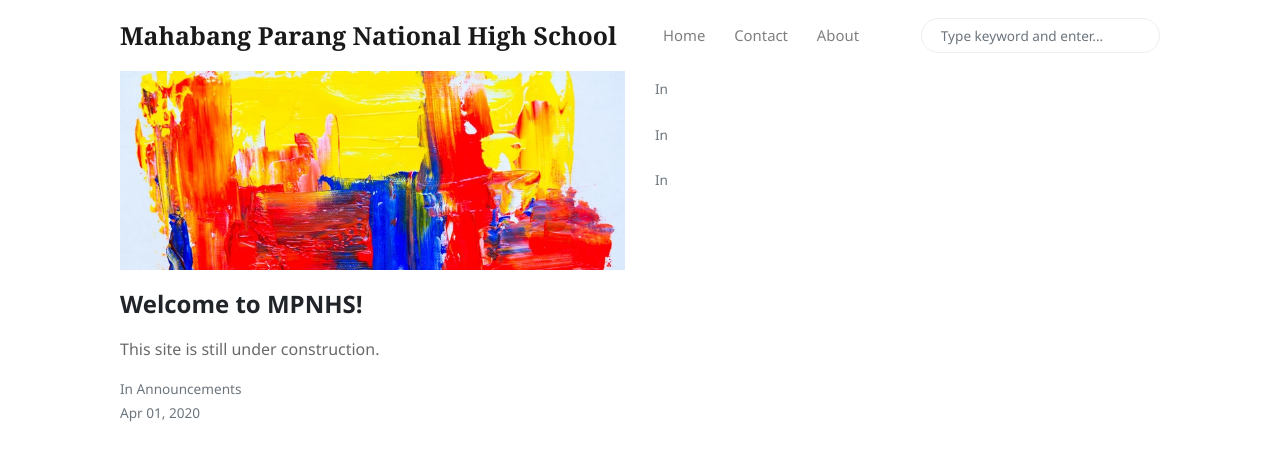
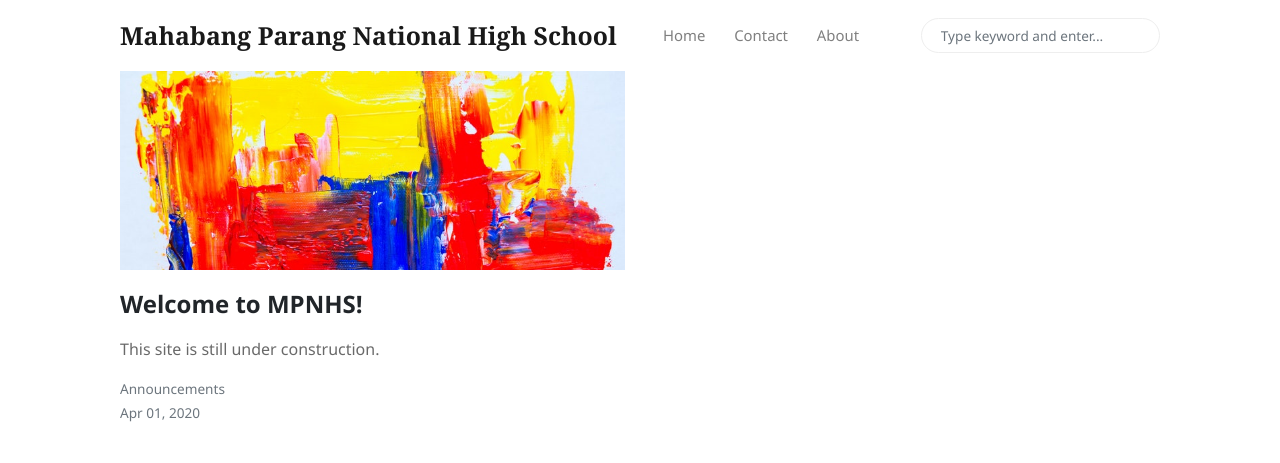
Before and after one commit to mpnhsoffice/mpnhsoffice.github.io, a Jekyll site: the page built from index.html, in a window 1280 px wide and 1100 px high. Shown: the top 463 px of the window. Built offline with Jekyll 4.4.1, drawn with Linux system fonts in a browser that asks for light colours; nearby versions of some CDN libraries; the list of posts is cut into pages by our own code.

Commit message:
Update index.html

```diff
--- a/index.html
+++ b/index.html
@@ -32,7 +32,7 @@ description: "A great Jekyll theme developed by Sal @wowthemesnet."
     </p>
     <div>
         <small class="d-block text-muted">
-            In <span class="catlist">
+                <span class="catlist">
                 {% for category in latest_post.categories %}
                 <a class="text-capitalize text-muted smoothscroll" href="{{site.baseurl}}/categories.html#{{ category | downcase }}">{{ category }}</a><span class="sep">, </span>
                 {% endfor %}
@@ -63,7 +63,7 @@ description: "A great Jekyll theme developed by Sal @wowthemesnet."
                     <a class="text-dark" href="{{site.baseurl}}{{second_post.url}}">{{ second_post.title }}</a>
                     </h2>
                     <small class="d-block text-muted">
-                        In <span class="catlist">
+                        <span class="catlist">
                         {% for category in second_post.categories %}
                         <a class="text-capitalize text-muted smoothscroll" href="{{site.baseurl}}/categories.html#{{ category | downcase }}">{{ category }}</a><span class="sep">, </span>
                         {% endfor %}
@@ -90,7 +90,7 @@ description: "A great Jekyll theme developed by Sal @wowthemesnet."
                     <a class="text-dark" href="{{site.baseurl}}{{third_post.url}}">{{ third_post.title }}</a>
                     </h2>
                     <small class="d-block text-muted">
-                        In <span class="catlist">
+                        <span class="catlist">
                         {% for category in third_post.categories %}
                         <a class="text-capitalize text-muted smoothscroll" href="{{site.baseurl}}/categories.html#{{ category | downcase }}">{{ category }}</a><span class="sep">, </span>
                         {% endfor %}
@@ -117,7 +117,7 @@ description: "A great Jekyll theme developed by Sal @wowthemesnet."
                     <a class="text-dark" href="{{site.baseurl}}{{fourth_post.url}}">{{ fourth_post.title }}</a>
                     </h2>
                     <small class="d-block text-muted">
-                        In <span class="catlist">
+                        <span class="catlist">
                         {% for category in fourth_post.categories %}
                         <a class="text-capitalize text-muted smoothscroll" href="{{site.baseurl}}/categories.html#{{ category | downcase }}">{{ category }}</a><span class="sep">, </span>
                         {% endfor %}
```
